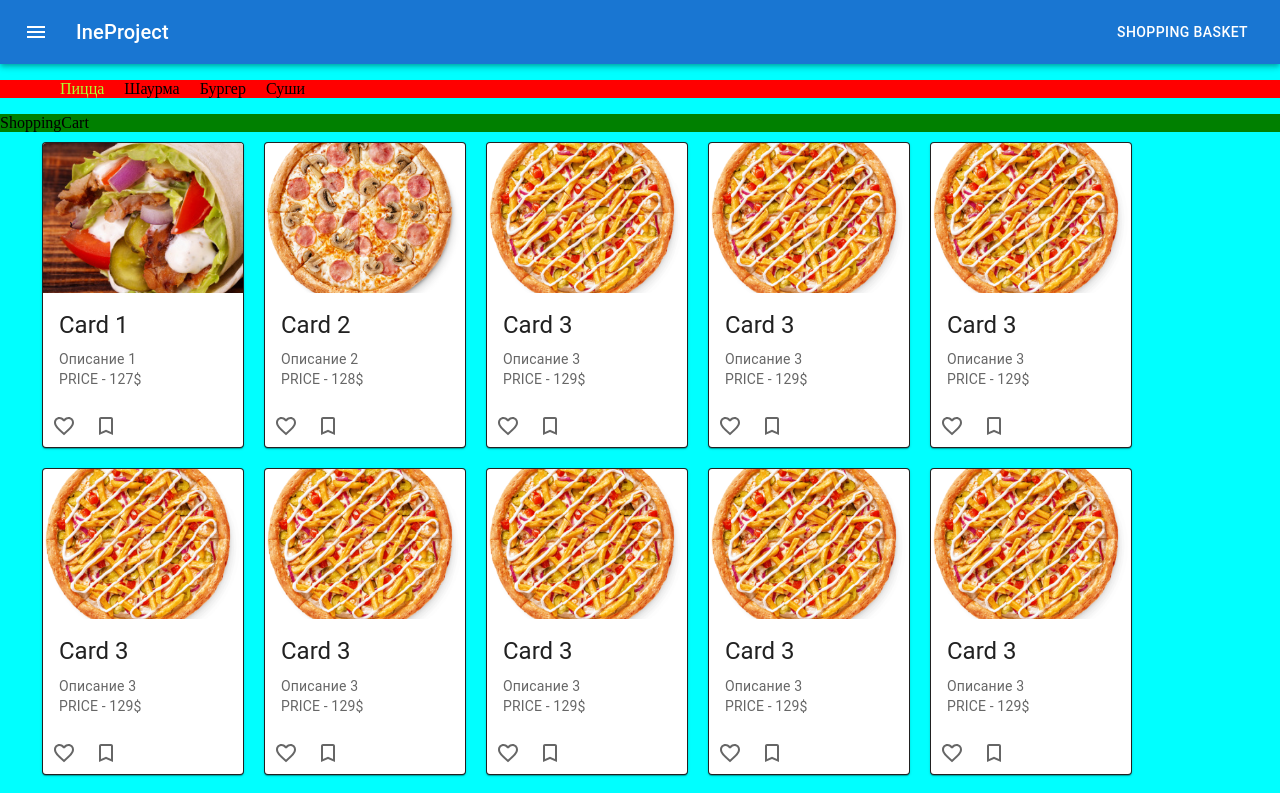
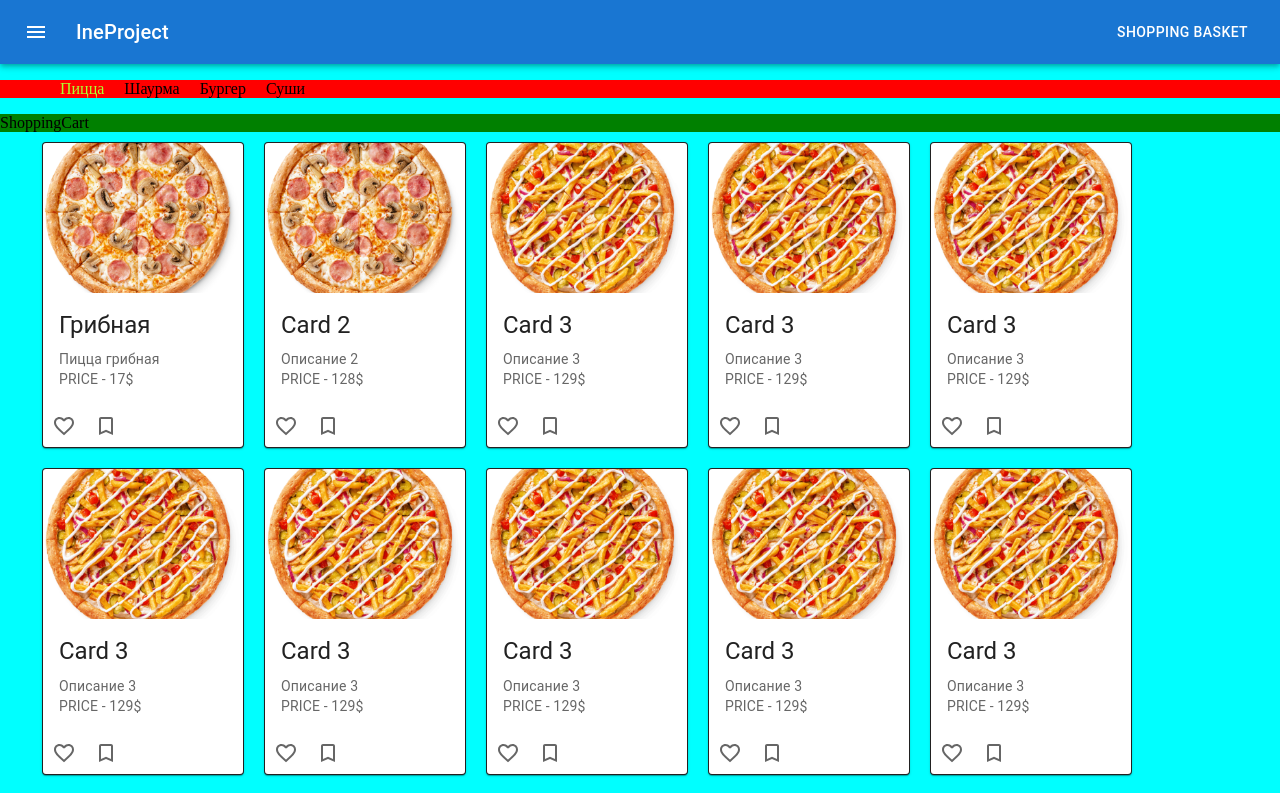
Before and after one commit to inevadim/ineproject, a React (Create React App) app: page / in a window 1280 px wide. Shown: the top 793 px of the page. Built offline with nearby package versions, Linux system fonts and the light colour scheme.

Commit message:
splitting json files for section

```diff
--- a/src/assets/pizzas.json
+++ b/src/assets/bd/pizzas.json
@@ -1,10 +1,10 @@
 [
   {
     "type": "classic",
-    "title": "Card 1",
-    "alt_title": "Описание 1",
-    "price": 127,
-    "srcPicca": "img/shaurm/classic.jpg"
+    "title": "Грибная",
+    "alt_title": "Пицца грибная",
+    "price": 17,
+    "srcPicca": "img/pizza/mooshrome.png"
   },
   {
     "type": "classic",
--- a/src/components/body/Body.jsx
+++ b/src/components/body/Body.jsx
@@ -1,6 +1,6 @@
 import styles from './Body.module.scss';
 import { Ticket } from './ticket/Ticket';
-import pizzasJson from '../../assets/pizzas.json';
+import pizzasJson from '../../assets/bd/pizzas.json';
 export const Body = () => {
   return (
     <div className={styles.body}>
```
Also changed, not shown: src/assets/bd/shaurma.json (added, +9 -0 lines).
